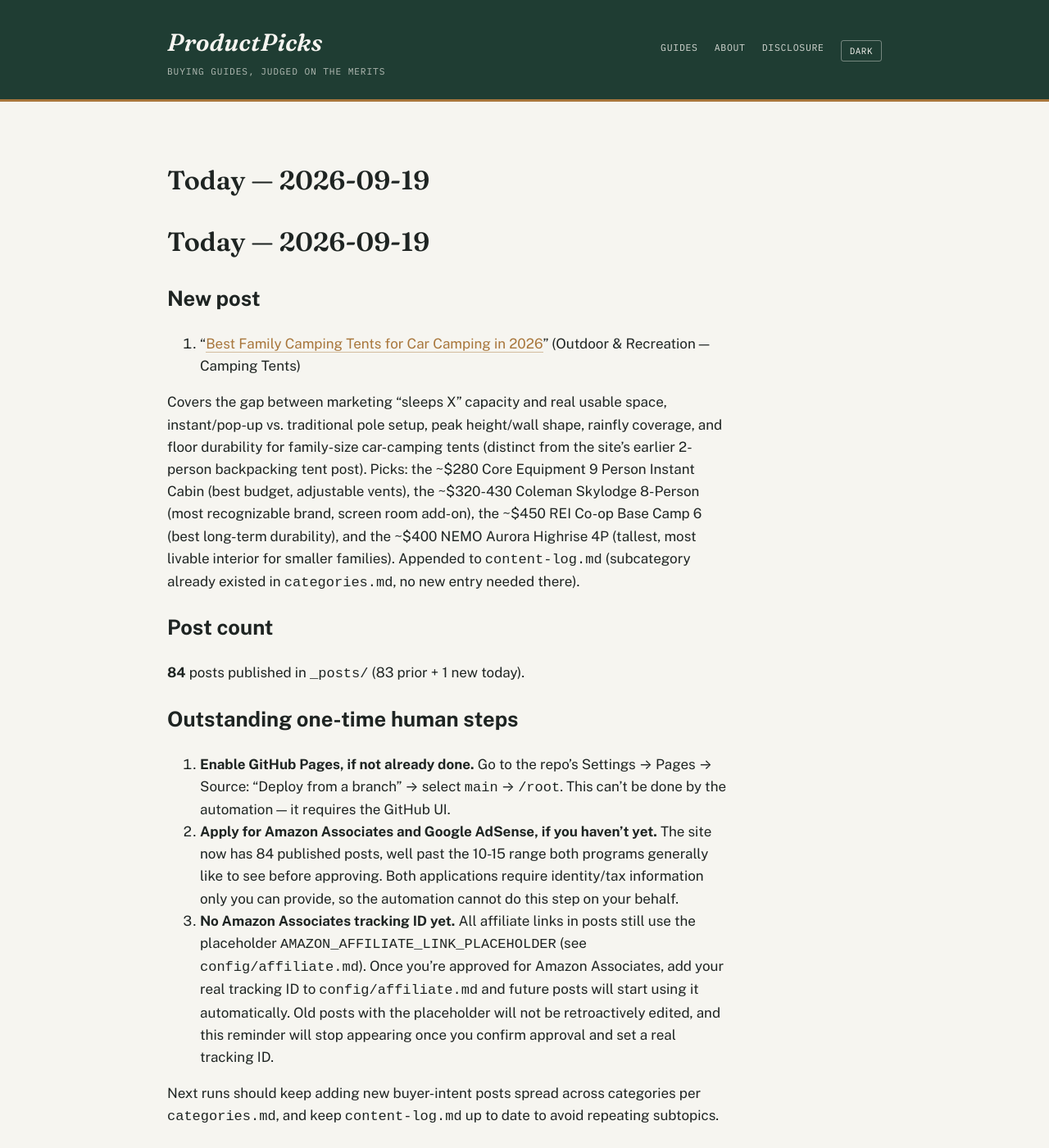
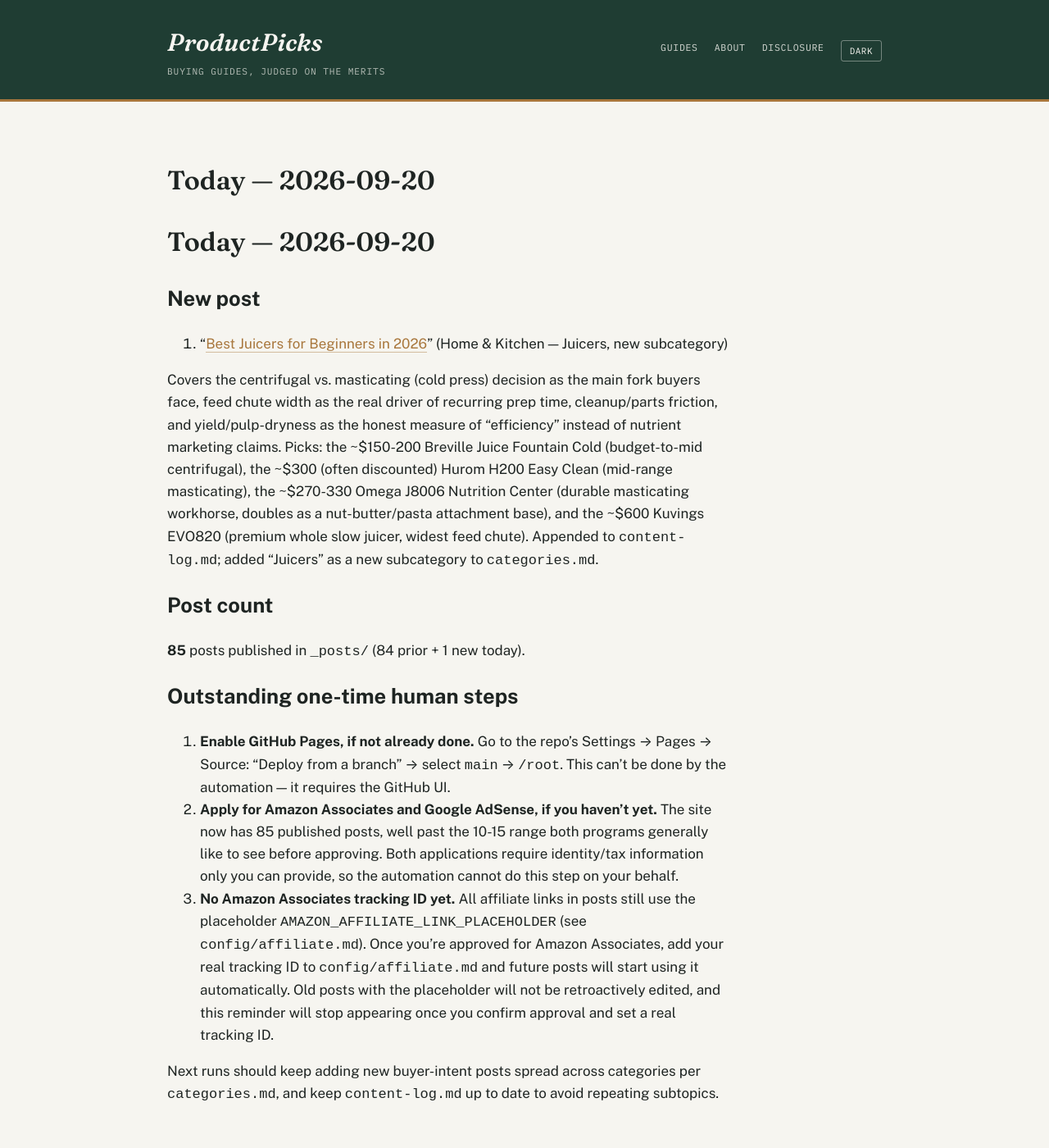
Before and after one commit to ajith198/ProductPicks, a Jekyll site: the page built from today.md, in a window 1280 px wide and 1400 px high. Shown: the whole window at 82% size. Built offline with Jekyll 4.4.1, drawn with Linux system fonts in a browser that asks for light colours; our own code applies the rules of GitHub Pages for plain Markdown files.

Commit message:
daily: 2026-09-20 new post + log update
Co-Authored-By: Claude Sonnet 5 <noreply@anthropic.com>
Claude-Session: https://claude.ai/code/session_011dixFMCn8p5nJGSxU2bz7C

```diff
--- a/categories.md
+++ b/categories.md
@@ -1,6 +1,6 @@
 # Categories & expansion strategy
 
-**Status: multi-category, as of 2026-07-12. Updated 2026-09-18.** ProductPicks started as a pickleball-only site (see `niche.md` for that original research). This file governs the site now that it has expanded into multiple product verticals, and is the doc future automated/daily runs should consult when choosing what to write next.
+**Status: multi-category, as of 2026-07-12. Updated 2026-09-20.** ProductPicks started as a pickleball-only site (see `niche.md` for that original research). This file governs the site now that it has expanded into multiple product verticals, and is the doc future automated/daily runs should consult when choosing what to write next.
 
 ## Front matter taxonomy
 
@@ -20,7 +20,7 @@ These two fields drive the Category / Type / Year filters in the search bar on t
 | Category | Subcategories covered so far |
 |---|---|
 | Sports | Pickleball, Soccer, Tennis, Cycling, Running, Yoga, Golf, Basketball, Badminton, Swimming, Baseball, Fitness, Volleyball, Climbing, Table Tennis, Boxing, Football, Disc Golf |
-| Home & Kitchen | Coffee Makers, Electric Kettles, Blenders, Air Fryers, Toaster Ovens, Rice Cookers, Stand Mixers, Robot Vacuums, Espresso Machines, Pressure Cookers, Food Processors, Knife Sets, Cast Iron Skillets, Dutch Ovens, Coffee Grinders, Water Filter Pitchers, Cordless Stick Vacuums, Vacuum Sealers, Slow Cookers, Meat Thermometers, Indoor Grills, French Press, Sous Vide Machines, Immersion Blenders, Waffle Makers, Bread Makers, Electric Griddles |
+| Home & Kitchen | Coffee Makers, Electric Kettles, Blenders, Air Fryers, Toaster Ovens, Rice Cookers, Stand Mixers, Robot Vacuums, Espresso Machines, Pressure Cookers, Food Processors, Knife Sets, Cast Iron Skillets, Dutch Ovens, Coffee Grinders, Water Filter Pitchers, Cordless Stick Vacuums, Vacuum Sealers, Slow Cookers, Meat Thermometers, Indoor Grills, French Press, Sous Vide Machines, Immersion Blenders, Waffle Makers, Bread Makers, Electric Griddles, Juicers |
 | Outdoor & Recreation | Camping Tents, Sleeping Bags, Headlamps, Hiking Boots, Camp Stoves, Water Filters, Trekking Poles, Coolers, Backpacking Backpacks, Camp Chairs, Camping Lanterns, Fishing, Rain Jackets, Binoculars, Paddleboards, Kayaks, Life Jackets (PFDs), Hydration Packs, Sleeping Pads, Hammocks, Daypacks, Water Bottles, Multi-Tools, Camping Cots, Portable Power Stations |
 
 New subcategories can be added freely within an existing category. New top-level categories should only be added when there's a genuine cluster of buyer-intent content planned for it (not a one-off post) — keep the category list short enough that the dropdown filter stays useful.
--- a/today.md
+++ b/today.md
@@ -1,19 +1,19 @@
-# Today — 2026-09-19
+# Today — 2026-09-20
 
 ## New post
 
-1. "[Best Family Camping Tents for Car Camping in 2026](/camping/buying-guides/best-family-camping-tents-for-car-camping/)" (Outdoor & Recreation — Camping Tents)
+1. "[Best Juicers for Beginners in 2026](/home-kitchen/buying-guides/best-juicers-for-beginners/)" (Home & Kitchen — Juicers, new subcategory)
 
-Covers the gap between marketing "sleeps X" capacity and real usable space, instant/pop-up vs. traditional pole setup, peak height/wall shape, rainfly coverage, and floor durability for family-size car-camping tents (distinct from the site's earlier 2-person backpacking tent post). Picks: the ~$280 Core Equipment 9 Person Instant Cabin (best budget, adjustable vents), the ~$320-430 Coleman Skylodge 8-Person (most recognizable brand, screen room add-on), the ~$450 REI Co-op Base Camp 6 (best long-term durability), and the ~$400 NEMO Aurora Highrise 4P (tallest, most livable interior for smaller families). Appended to `content-log.md` (subcategory already existed in `categories.md`, no new entry needed there).
+Covers the centrifugal vs. masticating (cold press) decision as the main fork buyers face, feed chute width as the real driver of recurring prep time, cleanup/parts friction, and yield/pulp-dryness as the honest measure of "efficiency" instead of nutrient marketing claims. Picks: the ~$150-200 Breville Juice Fountain Cold (budget-to-mid centrifugal), the ~$300 (often discounted) Hurom H200 Easy Clean (mid-range masticating), the ~$270-330 Omega J8006 Nutrition Center (durable masticating workhorse, doubles as a nut-butter/pasta attachment base), and the ~$600 Kuvings EVO820 (premium whole slow juicer, widest feed chute). Appended to `content-log.md`; added "Juicers" as a new subcategory to `categories.md`.
 
 ## Post count
 
-**84** posts published in `_posts/` (83 prior + 1 new today).
+**85** posts published in `_posts/` (84 prior + 1 new today).
 
 ## Outstanding one-time human steps
 
 1. **Enable GitHub Pages, if not already done.** Go to the repo's Settings → Pages → Source: "Deploy from a branch" → select `main` → `/root`. This can't be done by the automation — it requires the GitHub UI.
-2. **Apply for Amazon Associates and Google AdSense, if you haven't yet.** The site now has 84 published posts, well past the 10-15 range both programs generally like to see before approving. Both applications require identity/tax information only you can provide, so the automation cannot do this step on your behalf.
+2. **Apply for Amazon Associates and Google AdSense, if you haven't yet.** The site now has 85 published posts, well past the 10-15 range both programs generally like to see before approving. Both applications require identity/tax information only you can provide, so the automation cannot do this step on your behalf.
 3. **No Amazon Associates tracking ID yet.** All affiliate links in posts still use the placeholder `AMAZON_AFFILIATE_LINK_PLACEHOLDER` (see `config/affiliate.md`). Once you're approved for Amazon Associates, add your real tracking ID to `config/affiliate.md` and future posts will start using it automatically. Old posts with the placeholder will not be retroactively edited, and this reminder will stop appearing once you confirm approval and set a real tracking ID.
 
 Next runs should keep adding new buyer-intent posts spread across categories per `categories.md`, and keep `content-log.md` up to date to avoid repeating subtopics.
```
Also changed, not shown: TODAY.md (+1 -1 lines), _posts/2026-09-20-best-juicers-for-beginners.md (added, +53 -0 lines), content-log.md (+1 -0 lines).
